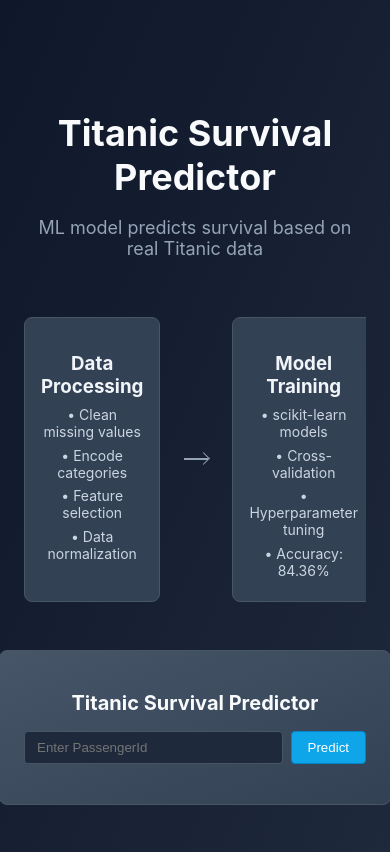
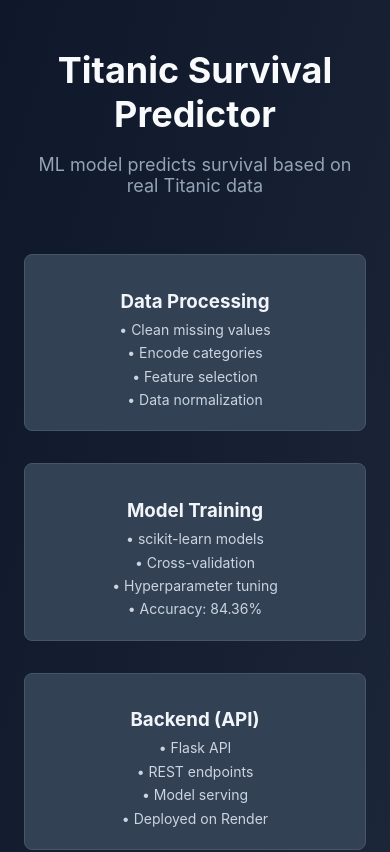
Before and after one commit to YOUSEF-ysfxjo/titanic-ml-project, a React (Create React App) app in the folder titanic-survival-app/: page / in a window 390 px wide. Shown: the top 852 px of the page. Built offline with nearby package versions, Linux system fonts and the light colour scheme.

Commit message:
mobile responsive + final UI improvements

```diff
--- a/titanic-survival-app/src/TitanicApp.css
+++ b/titanic-survival-app/src/TitanicApp.css
@@ -191,3 +191,33 @@
     text-align: center;
     margin-top: 0.5rem;
   }
+
+  @media (max-width: 768px) {
+    .workflow-steps {
+      flex-direction: column;
+      align-items: center;
+      gap: 2rem;
+    }
+
+    .arrow {
+      display: none; /* نخفي الأسهم على الجوال */
+    }
+
+    .workflow-card {
+      width: 90%; /* تخليها بعرض مناسب للموبايل */
+    }
+
+    .demo-preview {
+      width: 100%;
+      max-width: 90%;
+    }
+
+    .input-container {
+      flex-direction: column;
+      gap: 0.75rem;
+    }
+
+    .predict-button {
+      width: 100%;
+    }
+  }
```
